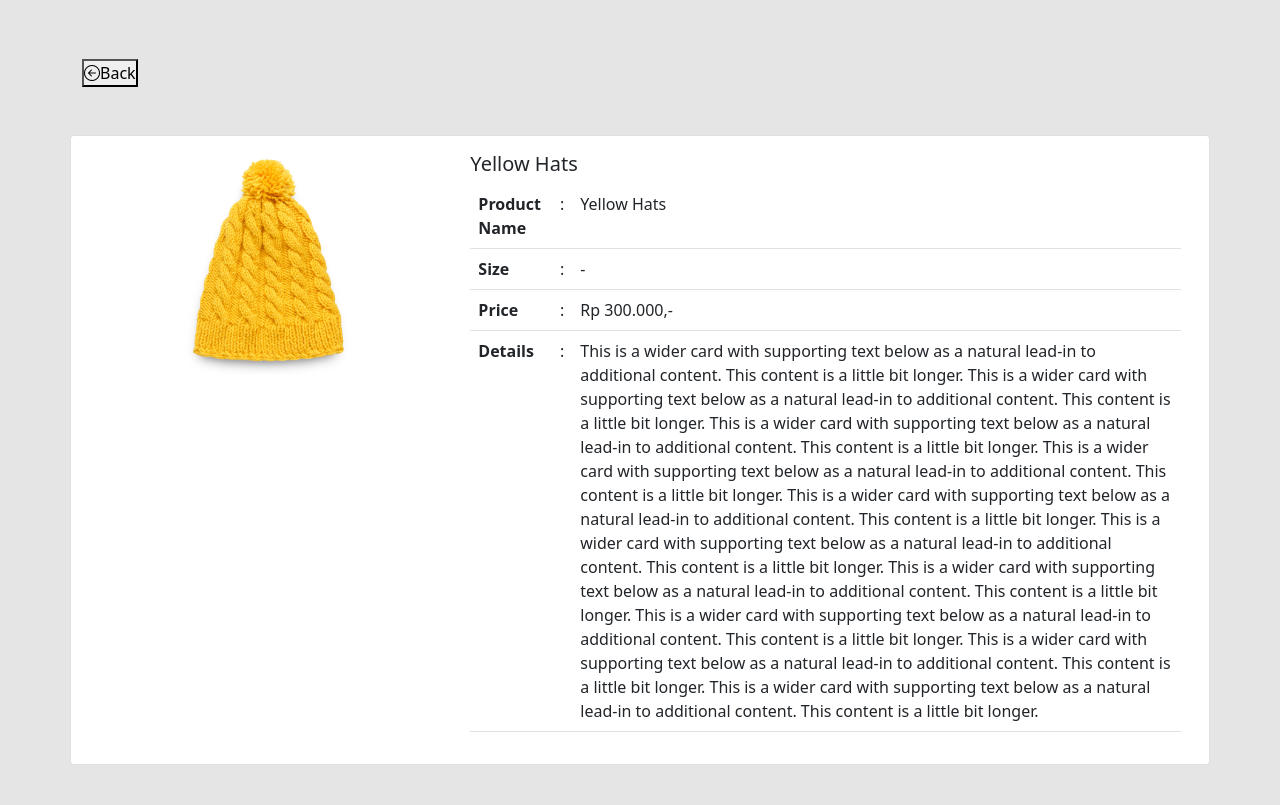
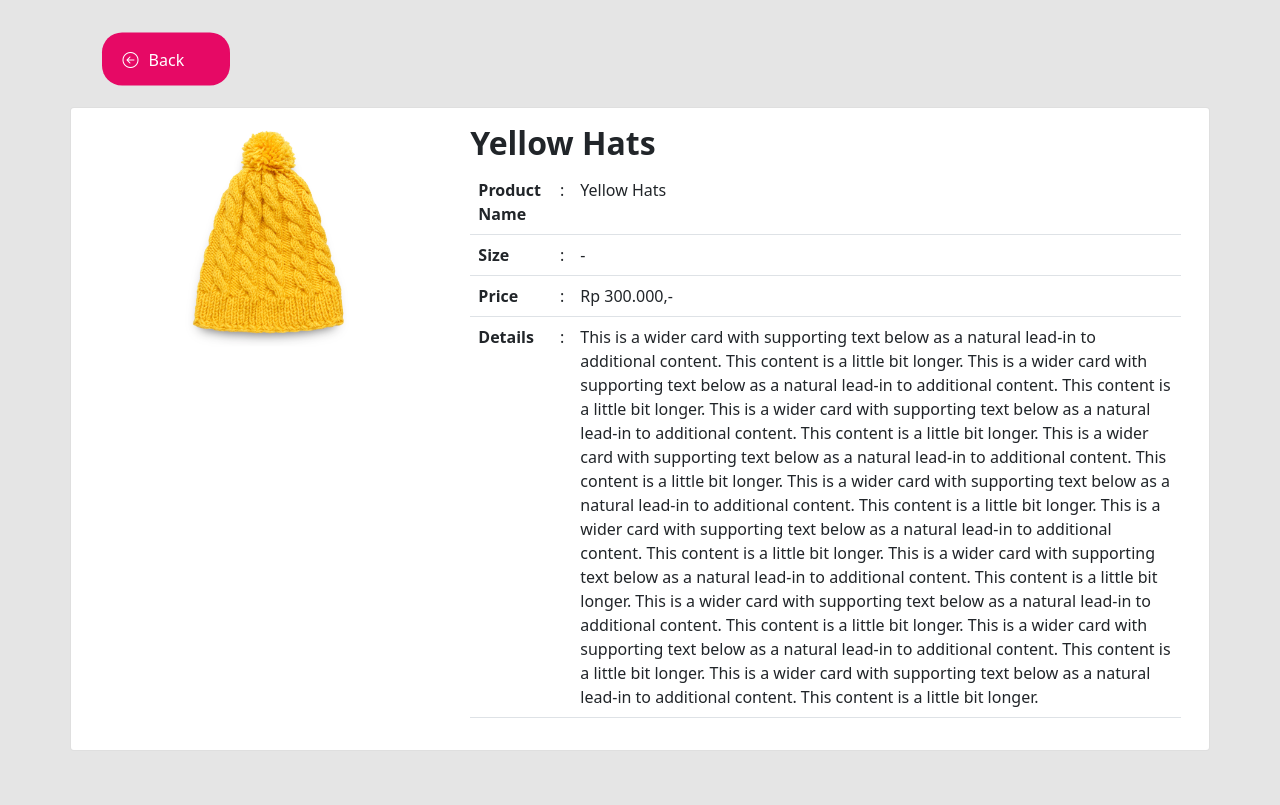
Before and after one commit to whend12/Project_SSIP, a PHP site: page /dashboard/details.html in a window 1280 px wide. Shown: the part 85-890 px from the top of the page. Run offline with PHP 8.4, Linux system fonts and the light colour scheme.

Commit message:
nambahin css untuk detail

```diff
--- a/dashboard/style.css
+++ b/dashboard/style.css
@@ -240,3 +240,45 @@ h1
     color: #E60965;
     font-weight: bold;
 }
+
+/*==================================Details Section==========================*/
+
+.card-title
+{
+    font-weight: bold;
+    font-size: 2rem;
+}
+
+.btn-detail
+{
+    position: absolute;
+    left: 13%;
+    transform: translate(-50%, -50%);
+    height: 53px;
+    width: 10%;
+    color: #ffff;
+    border: none;
+    outline: none;
+    background: #E60965;
+    cursor: all 0.4s;
+    border-radius: 20px;
+}
+
+.btn-detail:hover
+{
+    background: #000;
+    transition: all 0.4s;
+}
+
+.bi-arrow-left-circle
+{
+    position: absolute;
+    left: 20px;
+}
+
+/*==================================All Button==========================*/
+.btn-cart
+{
+    border: none;
+    background-color: #FDEFF4;
+}
```
